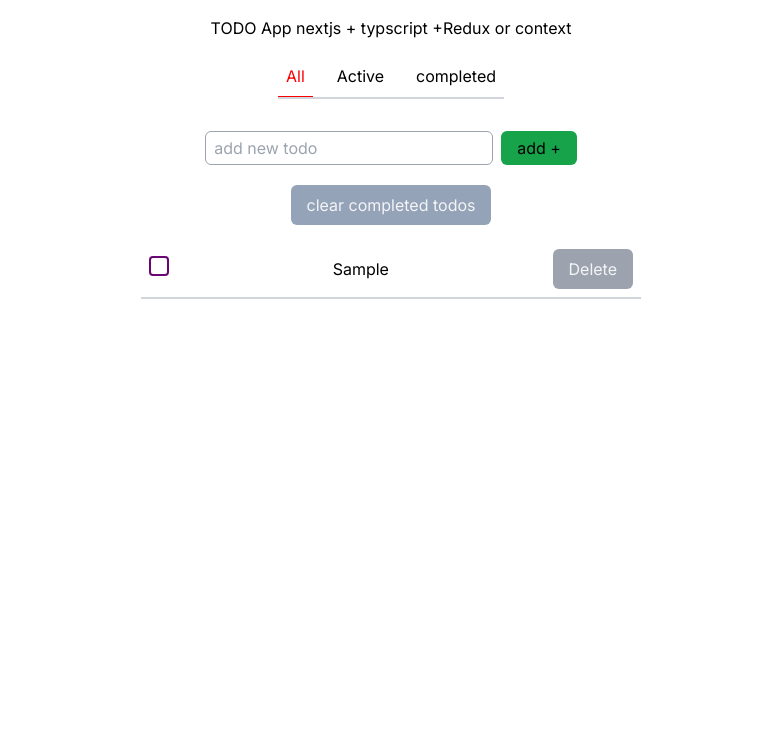
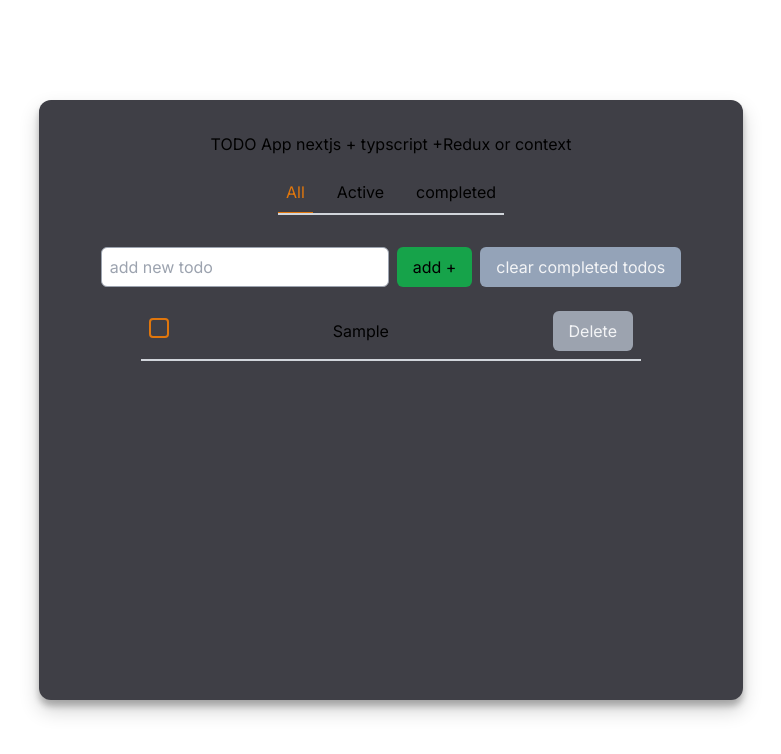
Before and after one commit to rezaMH0123/TodoApp, a Next.js app: page / in a window 1280 px wide. Both pictures are taken after typing "Sample" into the empty fields and a click on the button "add +". Shown: the top 754 px of the page, without its empty margins (249-1030 px from the left). Built offline with nearby package versions, Linux system fonts and the light colour scheme.

Commit message:
chnage some style

```diff
--- a/src/app/globals.css
+++ b/src/app/globals.css
@@ -32,7 +32,11 @@ body {
   }
 }
 
+.containerTodo {
+  height: 600px;
+  overflow: auto;
+}
 .navActive {
-  color: red;
-  border-bottom: 1px solid red;
+  color: rgba(235, 122, 8, 0.943);
+  border-bottom: 1px solid rgba(235, 122, 8, 0.943);
 }
--- a/src/app/page.tsx
+++ b/src/app/page.tsx
@@ -5,14 +5,16 @@ import TodoList from "@/components/TodoList";
 
 export default function Home() {
   return (
-    <div className="h-screen bg-white flex flex-col items-center">
-      <h2 className="text-black mt-4 mb-4">
-        TODO App nextjs + typscript +Redux or context
-      </h2>
-      <Navbar />
-      <AddTodos />
-      <ClearCompletedTodos />
-      <TodoList />
+    <div className="h-screen bg-white flex  justify-center items-center ">
+      <div className="bg-zinc-700 p-4 containerTodo flex flex-col items-center rounded-xl shadow-3xl  sm:w-[80%] md:w-[75%] lg:w-[55%]">
+        <h2 className="t mt-4 mb-4">
+          TODO App nextjs + typscript +Redux or context
+        </h2>
+        <Navbar />
+        <AddTodos />
+
+        <TodoList />
+      </div>
     </div>
   );
 }
--- a/src/components/AddTodos.tsx
+++ b/src/components/AddTodos.tsx
@@ -4,6 +4,7 @@ import { useTodo } from "@/context/todosContext";
 import { useState } from "react";
 import { useDispatch } from "react-redux";
 import { addTodo } from "@/redux/todoSlice";
+import ClearCompletedTodos from "./ClearCompletedTodos";
 
 const AddTodos = () => {
   const dispatch = useDispatch();
@@ -21,9 +22,9 @@ const AddTodos = () => {
   };
 
   return (
-    <form className="flex gap-x-2 mt-8">
+    <form className="flex items-center gap-x-2 mt-8 sm:text-sm lg:text-base">
       <input
-        className="border border-gray-400 outline-none  text-black px-2 py-1 rounded-md w-72"
+        className="border border-gray-400 outline-none  text-black px-2 py-1 rounded-md w-72 h-[40px]"
         type="text"
         value={toddo}
         placeholder="add new todo"
@@ -32,10 +33,11 @@ const AddTodos = () => {
       <button
         onClick={handlerclick}
         type="button"
-        className="bg-green-600 px-4 py-1 rounded-md"
+        className="bg-green-600 px-4 py-1 rounded-md h-[40px]"
       >
         add +
       </button>
+      <ClearCompletedTodos />
     </form>
   );
 };
--- a/src/components/ClearCompletedTodos.tsx
+++ b/src/components/ClearCompletedTodos.tsx
@@ -12,7 +12,8 @@ const ClearCompletedTodos = () => {
   const todos = useSelector((state: RootState) => state.todos);
 
   //   const { deleteCompletedTodos, todos } = useTodo();
-  const handlerClick = () => {
+  const handlerClick = (e: React.MouseEvent<HTMLButtonElement>) => {
+    e.preventDefault();
     dispatch(deleteCompletedTodos());
   };
 
@@ -22,16 +23,14 @@ const ClearCompletedTodos = () => {
   }, [todos]);
 
   return (
-    <div className="w-[360px] flex justify-center">
     <button
       onClick={handlerClick}
-        className={`px-4 py-2 bg-purple-600 text-gray-100 cursor-pointer rounded-md mt-5 ${
-          !hasCompletedTodos && "bg-slate-400 cursor-default"
+      className={`flex px-4 py-2 bg-purple-600 text-gray-100 cursor-pointer rounded-md  h-[40px] ${
+        !hasCompletedTodos && "bg-slate-400 cursor-default h-[40px]"
       }`}
     >
       clear completed todos
     </button>
-    </div>
   );
 };
 
--- a/src/components/Navbar.tsx
+++ b/src/components/Navbar.tsx
@@ -7,7 +7,7 @@ const Navbar = () => {
   const search = serachParams.get("todos");
   console.log(search);
   return (
-    <nav className="text-black flex gap-x-4 border-b-2  border-gray-300">
+    <nav className=" flex gap-x-4 border-b-2  border-gray-300">
       <Link
         className={`cursor-pointer p-2 ${search === null && `navActive`}`}
         href="/"
--- a/src/components/TodoList.tsx
+++ b/src/components/TodoList.tsx
@@ -11,7 +11,7 @@ const PurpleCheckbox = styled.input`
   appearance: none;
   width: 20px;
   height: 20px;
-  border: 2px solid #6a0572;
+  border: 2px solid rgba(235, 122, 8, 0.943);
   border-radius: 4px;
   outline: none;
   cursor: pointer;
@@ -26,7 +26,7 @@ const PurpleCheckbox = styled.input`
       top: 50%;
       left: 50%;
       font-size: 12px;
-      color: #6a0572;
+      color: rgba(235, 122, 8, 0.943);
       transform: translate(-50%, -50%);
     }
   }
@@ -48,6 +48,7 @@ const TodoList = () => {
   };
 
   let filterTodo = todos;
+  console.log(filterTodo);
 
   if (search === "active") {
     filterTodo = filterTodo.filter((todo) => !todo.completed);
@@ -60,7 +61,7 @@ const TodoList = () => {
       {filterTodo.map((item) => (
         <div
           key={item.id}
-          className="flex justify-between border-b-2 border-gray-300 mb-5 w-full text-black p-2 items-center"
+          className="flex justify-between border-b-2 border-gray-300 mb-5 w-full  p-2 items-center"
         >
           <div className="checkBox  flex justify-center items-center ">
             <label>
--- a/tailwind.config.ts
+++ b/tailwind.config.ts
@@ -13,6 +13,10 @@ const config: Config = {
         "gradient-conic":
           "conic-gradient(from 180deg at 50% 50%, var(--tw-gradient-stops))",
       },
+      boxShadow: {
+        "3xl":
+          "rgba(0, 0, 0, 0.19) 0px 10px 20px, rgba(0, 0, 0, 0.23) 0px 6px 6px;",
+      },
     },
   },
   plugins: [],
```
Lines whose indentation alone changed are shown as unchanged.
